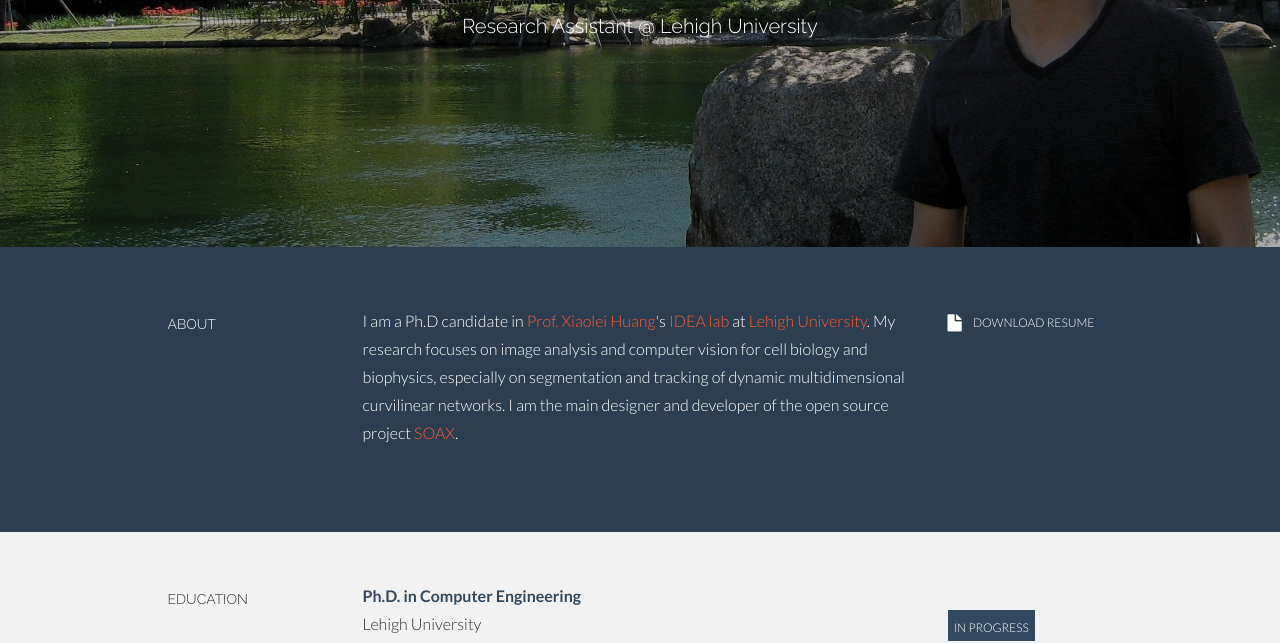
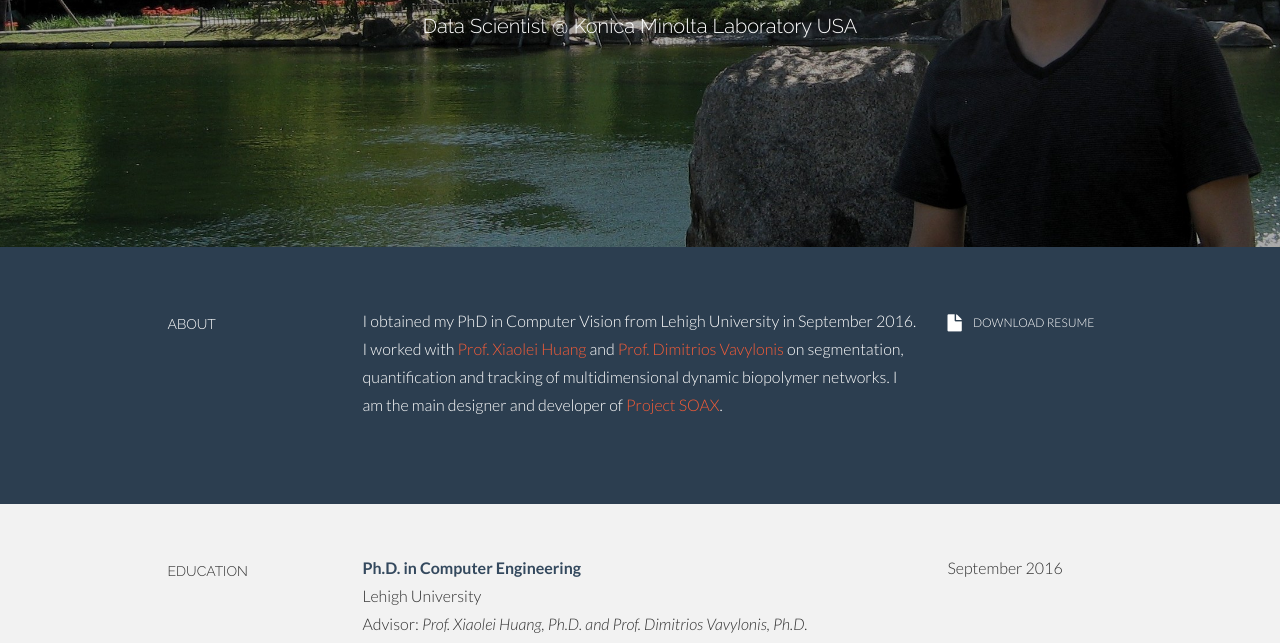
Before and after one commit to tix209/tix209.github.io, a plain HTML site: page index.html in a window 1280 px wide. Shown: the part 313-956 px from the top of the page. Drawn offline with Linux system fonts and the light colour scheme.

Commit message:
Update current status.

```diff
--- a/index.html
+++ b/index.html
@@ -60,7 +60,7 @@
 	<div class="row centered">
 	  <div class="col-lg-12">
 	    <h1>Ting Xu</h1>
-	    <h3>Research Assistant @ Lehigh University</h3>
+	    <h3>Data Scientist @ Konica Minolta Laboratory USA</h3>
 	  </div><!--/.col-lg-12 -->
 	</div><!--/.row -->
       </div><!--/.container -->
@@ -76,18 +76,17 @@
 	    <h5>ABOUT</h5>
 	  </div>
 	  <div class="col-lg-6">
-	    <p>I am a Ph.D candidate
-	      in <a href="http://www.cse.lehigh.edu/~huang/">Prof. Xiaolei
-	      Huang</a>'s <a href="http://www.cse.lehigh.edu/~idealab/">IDEA
-	      lab</a> at <a href="http://www.lehigh.edu">Lehigh
-	      University</a>. My research focuses on image analysis and
-	      computer vision for cell biology and biophysics, especially
-	      on segmentation and tracking of dynamic multidimensional
-	      curvilinear networks. I am the main designer and developer of
-	      the open source
-	      project <a href="http://www.cse.lehigh.edu/~idealab/soax/">SOAX</a>. <!-- Currently
-	      --> <!-- I am looking for a job as a Research/Software
-	      Engineer. --></p>
+	    <p>I obtained my PhD in Computer Vision from Lehigh University in
+	      September 2016. I worked
+	      with <a href="http://www.cse.lehigh.edu/~huang/">Prof. Xiaolei
+	      Huang</a>
+	      and <a href="http://athena.physics.lehigh.edu/">Prof. Dimitrios
+	      Vavylonis</a> on segmentation, quantification and tracking of
+	      multidimensional dynamic biopolymer networks. I am the main
+	      designer and developer
+	      of <a href="http://www.cse.lehigh.edu/~idealab/soax/">Project
+	      SOAX</a>.
+            </p>
 	  </div>
 	  <div class="col-lg-3">
 	    <p><a href="tingxu_cv.pdf"><i class="icon-file"></i></a> <sm>DOWNLOAD
@@ -117,9 +116,7 @@
 	  </p>
 	</div>
 	<div class="col-lg-3">
-	  <p><sm></sm><br/>
-	    <imp><sm>IN PROGRESS</sm></imp>
-	  </p>
+	  <p>September 2016</p>
 	</div>
 
 	<div class="col-lg-6 col-lg-offset-3">
@@ -128,7 +125,7 @@
 	  </p>
 	</div>
 	<div class="col-lg-3">
-	  <p><sm>JULY 2009</sm></p>
+	  <p>July 2009</p>
 	</div>
 
 	<div class="col-lg-6 col-lg-offset-3">
@@ -137,7 +134,7 @@
 	  </p>
 	</div>
 	<div class="col-lg-3">
-	  <p><sm>JULY 2005</sm></p>
+	  <p>July 2005</p>
 	</div>
 
       </div><!--/.row -->
@@ -252,13 +249,7 @@
 	    <h5>CONTACT</h5>
 	  </div>
 	  <div class="col-lg-6">
-	    <p><t>Email</t><br/> xuting.bme@gmail.com <br/>
-	    </p>
-	    <p><t>Adress</t><br/> 19 Memorial Drive West <br/> Packard Lab,
-	      CSE Dept. <br/> Bethlehem, PA 18015, USA. <br/>
-	    </p>
-	    <p><t>Phone</t><br/> +1 (610)-570-1672 <br/>
-	    </p>
+	    <p>xuting DOT bme AT gmail DOT com</p>
 	  </div>
 	  <div class="col-lg-3">
 	    <p><sm>SOCIAL LINKS</sm></p>
```
